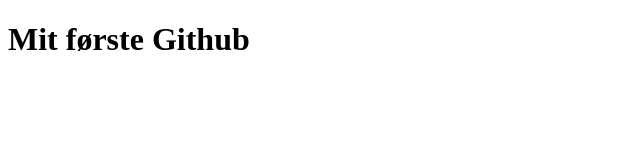
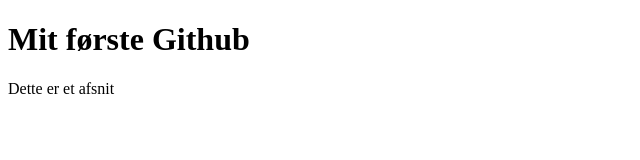
Before and after one commit to fieprobstjensen/fie, a plain HTML site: page index.html in a window 1280 px wide. Shown: the whole page, without its empty margins (0-640 px from the left). Drawn offline with Linux system fonts and the light colour scheme.

Commit message:
et afsnit

```diff
--- a/index.html
+++ b/index.html
@@ -8,6 +8,6 @@
 </head>
 <body>
   <h1>Mit første Github</h1>
-
+<p>Dette er et afsnit</p>
 </body>
 </html>
```
